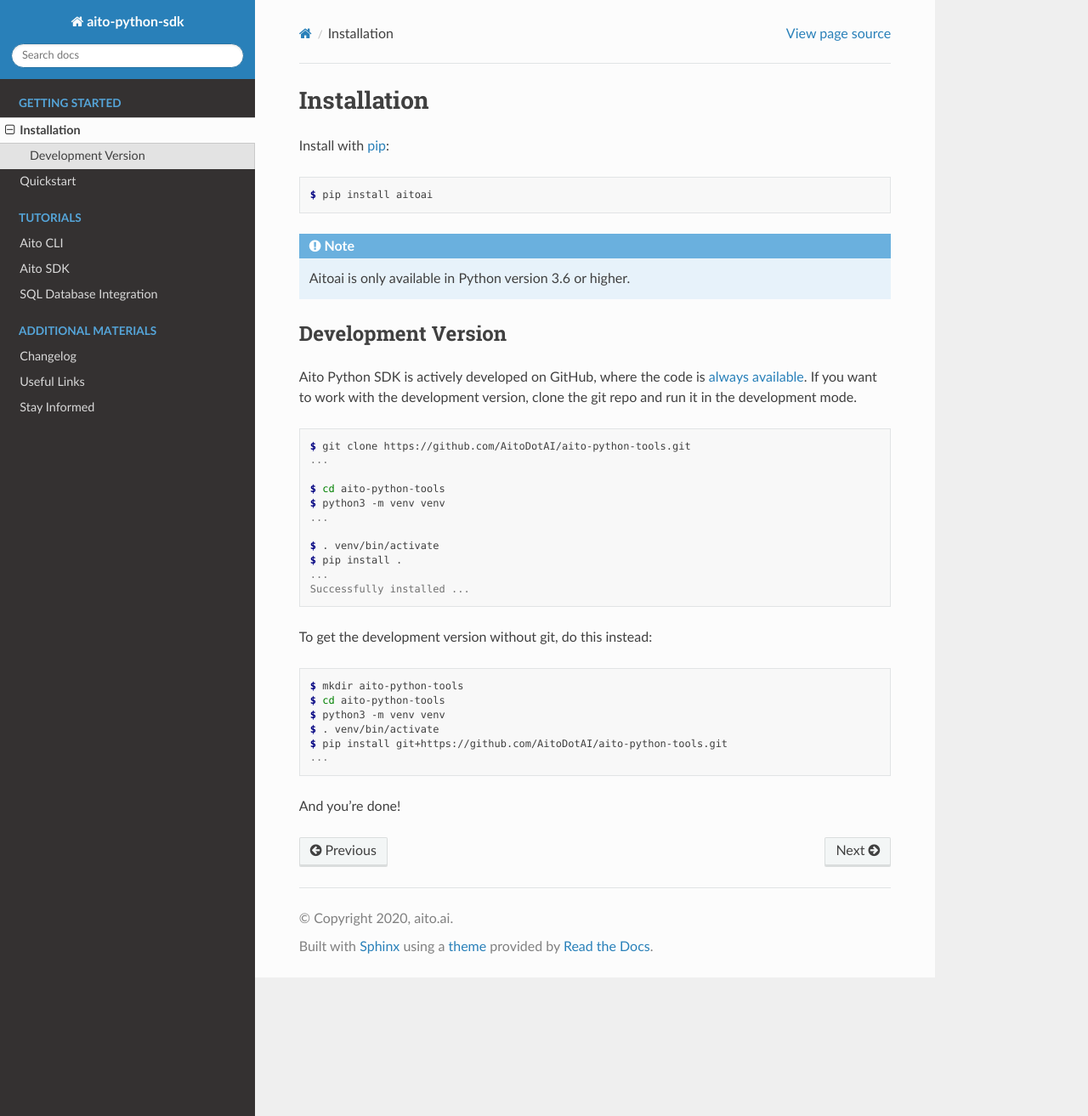
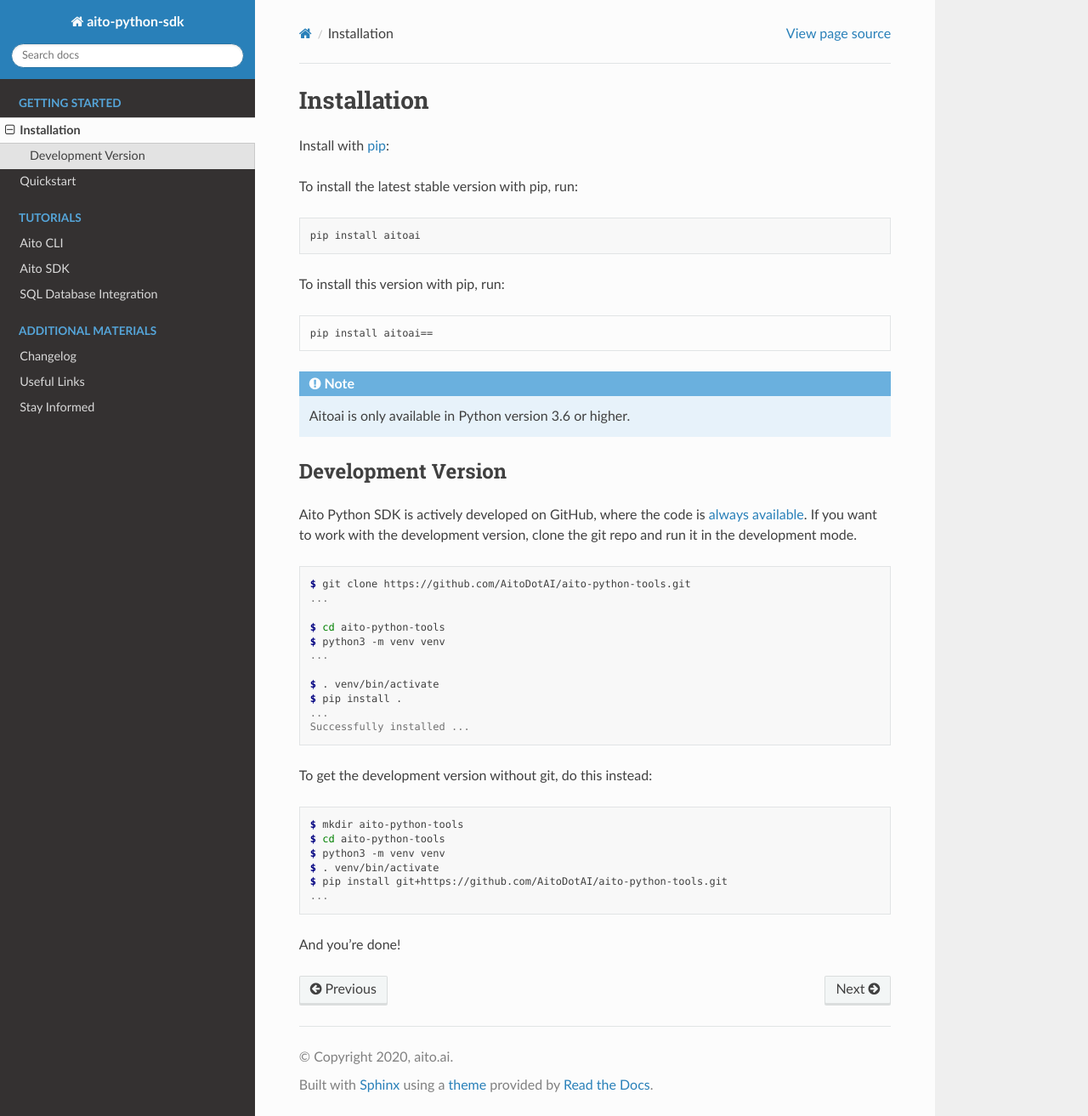
Before and after one commit to AitoDotAI/aito-python-tools, a Sphinx documentation site: the page built from docs/source/install.rst, in a window 1280 px wide and 1313 px high. Shown: the whole window at 85% size. Built offline with Sphinx 7.4.7 and the Read the Docs theme 2.0.0, drawn with Linux system fonts in a browser that asks for light colours; the version number could not be read and is left out.

Commit message:
Add installation instructions with version

```diff
--- a/docs/source/install.rst
+++ b/docs/source/install.rst
@@ -5,10 +5,15 @@
 
 Install with `pip <https://pip.pypa.io/en/stable/>`_:
 
-.. code-block:: console
+To install the latest stable version with pip, run::
 
-  $ pip install aitoai
+  pip install aitoai
 
+To install this version with pip, run:
+
+.. parsed-literal::
+
+  pip install aitoai==\ |release|\
 
 .. note::
   Aitoai is only available in Python version 3.6 or higher.
```
Also changed, not shown: docs/source/index.rst (+9 -1 lines).
